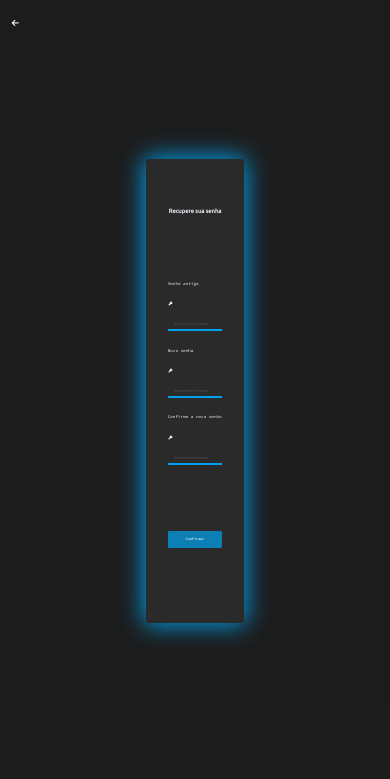
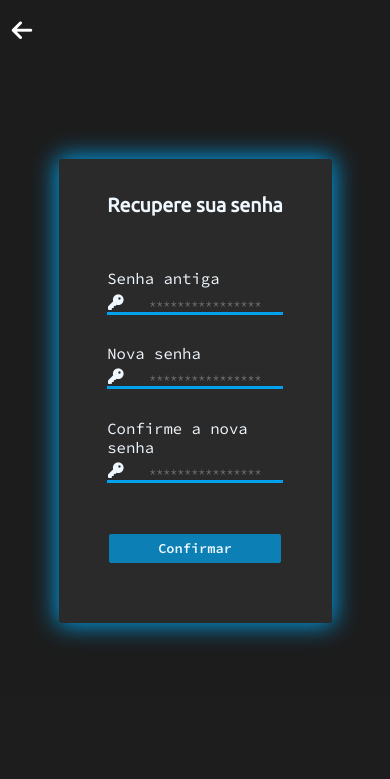
Before and after one commit to MotaVinicius/ProjetoPortifolio, a plain HTML site: page Projetos/LoginPage/senha.html in a window 390 px wide. Shown: the part 65-844 px from the top of the page. Drawn offline with Linux system fonts and the light colour scheme.

Commit message:
project login lastVersion

```diff
--- a/Projetos/LoginPage/home.css
+++ b/Projetos/LoginPage/home.css
@@ -124,3 +124,86 @@ body{
     display: flex;
     flex-direction: column;
 }
+@media screen and (max-width: 768px){
+    .alerta{
+        top: 40px;
+        border-radius: .6vw;
+        width: 55vw;
+        height: 12vh;
+    }
+    #column{
+        width: 27vw;
+    }
+    #photo{
+        width: 20vw;
+        height: 23vh;
+    }
+    #bio{
+        width: 20vw;
+    }.box{
+        background-color: #e2e2e2e2;
+        width: 60vw;
+        height: 35vh;
+        border-radius: 1vw;
+    }
+    #content{
+        justify-content: space-evenly;
+        height: 85vh;
+    }
+    .close{
+        width: 53vw;
+        padding: .8vh .5vw .5vh .4vw;
+    }
+    .message h2{
+        font-size: 3vw;
+    }
+    .fa-xmark{
+        font-size: 3vw;
+    }
+}
+@media screen and (max-width: 768px){
+    .alerta{
+        top: 25px;
+        border-radius: .6vw;
+        width: 75vw;
+        height: 12vh;
+    }
+    #column{
+        width: 27vw;
+        height: 80vh;
+    }
+    #photo{
+        width: 22vw;
+        height: 17vh;
+    }
+    #bio{
+        width: 20vw;
+        height: 50vh;
+    }.box{
+        background-color: #e2e2e2e2;
+        width: 60vw;
+        height: 30vh;
+        border-radius: 1vw;
+    }
+    #content{
+        justify-content: space-evenly;
+        height: 85vh;
+    }
+    .close{
+        width: 72vw;
+        padding: 1.3vh 1vw 1vh .4vw;
+    }
+    .message h2{
+        font-size: 5vw;
+    }
+    .fa-xmark{
+        font-size: 5vw;
+    }
+    .back i{
+        font-size: 6vw;
+    }
+    .back{
+        top: 3vh;
+        left: 2.5vw;
+    }
+}
--- a/Projetos/LoginPage/main.css
+++ b/Projetos/LoginPage/main.css
@@ -139,12 +139,7 @@ label{
     background-color: aliceblue;
     color: rgb(27, 27, 27);
 }
-.span2, .span3{
-    color: transparent;
-    font-size: .6vw;
-    width: 20vw;
-}
-.span{
+.span, .span2, .span3{
     color: transparent;
     font-size: .6vw;
     width: 20vw;
@@ -235,3 +230,111 @@ label{
     text-align: center;
     font-size: .9vw;
 }
+@media screen and (max-width: 768px){
+    section{
+        width: 50vw;
+    }
+    #title{
+        font-size: 2.7vw;
+        margin-bottom: 0;
+    }
+    #title h1{
+        width: 9vw;
+    }
+    #inputs{
+        width: 28vw;
+        margin-bottom: -2vh;
+    }
+    label{
+        font-size: 2.5vw;
+    }
+    .input{
+        border-bottom: 3px solid var(--cor-secundaria);
+    }
+    .input i{
+        font-size: 2.5vw;
+        padding-left: .2vw;
+    }
+    .user, .senha{
+        width: 22vw;
+        font-size: 2.2vw;
+    }
+    .botao button{
+        padding: .8vh 8.8vw;
+        border-radius: .5vw;
+        font-size: 2vw;
+    }
+    .span, .span2, .span3{
+        color: transparent;
+        font-size: 1.5vw;
+        width: 30vw;
+    }
+    .logo{
+        font-size: 5vw;
+    }
+    nav h1{
+        font-size: 3vw;
+    }
+    nav button i{
+        font-size: 4vw;
+    }
+    .senha::placeholder, .user::placeholder{
+        font-size: 2vw;
+    }
+}
+@media screen and (max-width: 450px){
+    section{
+        width: 70vw;
+    }
+    #title{
+        font-size: 4vw;
+        margin-bottom: 0;
+    }
+    #title h1{
+        width: 14vw;
+    }
+    #inputs{
+        width: 45vw;
+    }
+    label{
+        font-size: 4vw;
+    }
+    .input{
+        border-bottom: 3px solid var(--cor-secundaria);
+    }
+    .input i{
+        font-size: 4vw;
+        padding-left: .2vw;
+    }
+    .user, .senha{
+        width: 37vw;
+        font-size: 2.2vw;
+    }
+    .botao button{
+        padding: .7vh 15.4vw;
+        border-radius: .5vw;
+        font-size: 3.7vw;
+    }
+    .span, .span2, .span3{
+        color: transparent;
+        font-size: 1.5vw;
+        width: 30vw;
+    }
+    .logo{
+        font-size: 7.5vw;
+    }
+    nav h1{
+        font-size: 5vw;
+    }
+    nav button i{
+        font-size: 5vw;
+    }
+    .senha::placeholder, .user::placeholder{
+        font-size: 3vw;
+    }
+    .recuperar{
+        width: 45vw;
+        font-size: 3.5vw;
+        text-align: center;
+    }
+}
--- a/Projetos/LoginPage/senha.html
+++ b/Projetos/LoginPage/senha.html
@@ -22,6 +22,35 @@
             justify-content: center;
             align-items: center;
         }
+        @media screen and (max-width: 768px){
+            #title h1{
+                font-size: 3vw;
+                width: 40vw;
+            }
+            .back i{
+                font-size: 4vw;
+            }
+            .botao button{
+            padding: .7vh 7.95vw;
+            border-radius: .5vw;
+            font-size: 2.2vw;
+            }
+        }
+        @media screen and (max-width: 768px){
+            #title h1{
+                font-size: 5vw;
+                width: 50vw;
+            }
+            .back i{
+                font-size: 6vw;
+            }
+            .botao button{
+            padding: .7vh 12.5vw;
+            border-radius: .5vw;
+            font-size: 3.5vw;
+            }
+        }
+
     </style>
 </head>
 <body>
```
